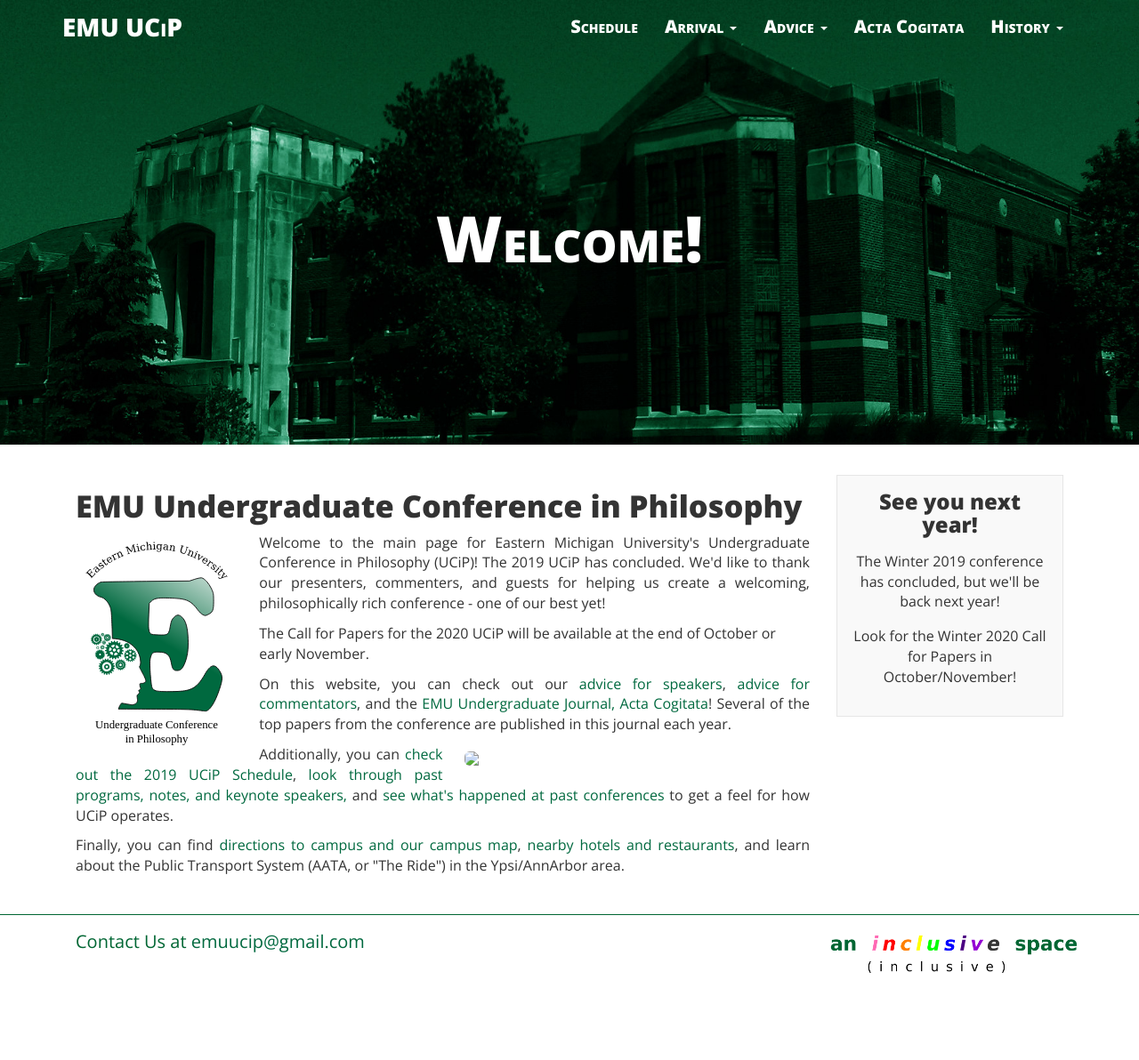
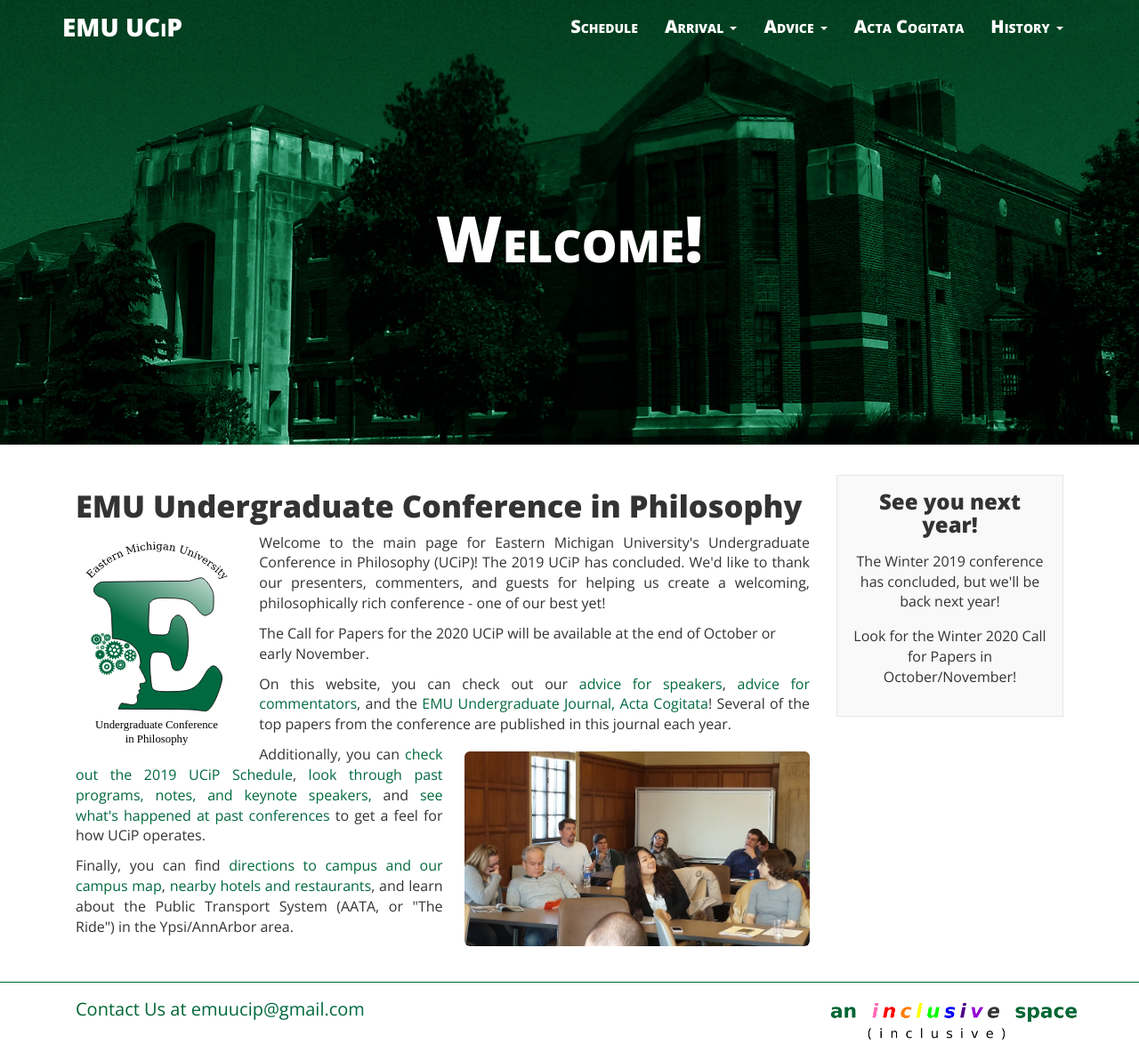
Before and after one commit to ucip/ucip.github.io, a Jekyll site: the page built from index.html, in a window 1280 px wide. Shown: the whole page at 89% size. Built offline with Jekyll 4.4.1, drawn with Linux system fonts in a browser that asks for light colours; nearby versions of some CDN libraries; before the commit the page ends 1116 px from its top, so only the background shows below that.

Commit message:
correcting image url

```diff
--- a/index.html
+++ b/index.html
@@ -15,7 +15,7 @@
     <p>The Call for Papers for the 2020 UCiP will be available at the end of October or early November.</p>
     <p class="text-justify">On this website, you can check out our <a href="{{ site.baseurl }}/advice/speakers/">advice for speakers</a>, <a href="{{ site.baseurl }}/advice/commentators/">advice for commentators</a>, and the <a href="{{ site.baseurl }}/journal/">EMU Undergraduate Journal, Acta Cogitata</a>! Several of the top papers from the conference are published in this journal each year.</p>
     <div class="col-sm-6 img-div-right">
-      <img class="img-responsive img-rounded hidden-xs hidden-print" src="{{ site.baseurl }}/img/img_6.jpg">
+      <img class="img-responsive img-rounded hidden-xs hidden-print" src="{{ site.baseurl }}/img/2017/img_6.jpg">
     </div>
     <p class="text-justify">Additionally, you can <a href="{{ site.baseurl }}/schedule/">check out the 2019 UCiP Schedule</a>, <a href="{{ site.baseurl }}/history/">look through past programs, notes, and keynote speakers,</a> and <a href="{{ site.baseurl }}/gallery/">see what's happened at past conferences</a> to get a feel for how UCiP operates.</p>
     <p class="text-justify">Finally, you can find <a href="{{ site.baseurl }}/arrival/maps/">directions to campus and our campus map</a>, <a href="{{ site.baseurl }}/arrival/hotels/">nearby hotels and restaurants</a>, and learn about the Public Transport System (AATA, or "The Ride") in the Ypsi/AnnArbor area.</p>
```
